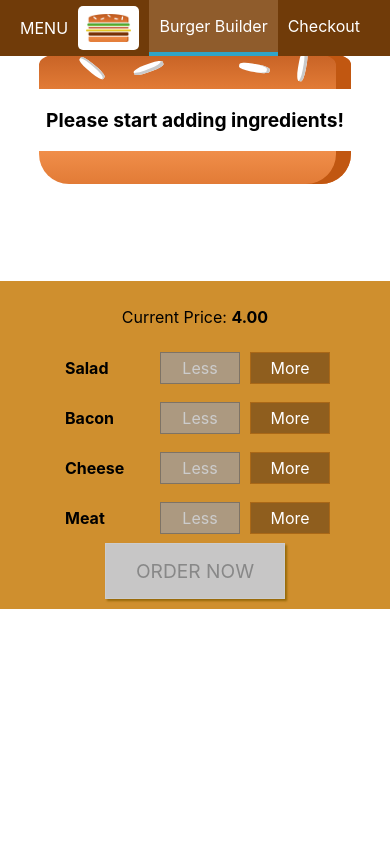
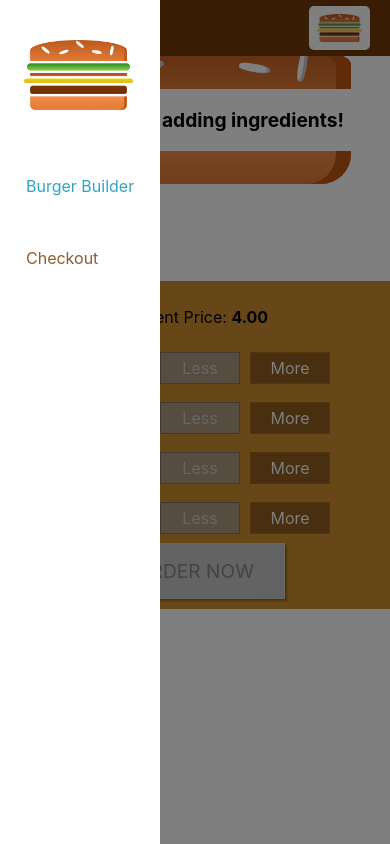
Before and after one commit to SandraCoburn/react-build-a-burger, a React (Create React App) app in the folder build-a-burger/: page / in a window 390 px wide. Built offline with nearby package versions, Linux system fonts and the light colour scheme.

Commit message:
SideDrawer build. media queries

```diff
--- a/build-a-burger/src/components/Layout/Layout.js
+++ b/build-a-burger/src/components/Layout/Layout.js
@@ -2,9 +2,12 @@
 import Aux from "../../hoc/Aux";
 import classes from "./Layout.module.css";
 import Toolbar from "../Navigation/Toolbar/Toolbar";
+import SideDrawer from "../Navigation/SideDrawer/SideDrawer";
+
 const layout = (props) => (
   <Aux>
     <Toolbar />
+    <SideDrawer />
     <main className={classes.Content}>{props.children}</main>
   </Aux>
 );
--- a/build-a-burger/src/components/Navigation/NavigationItems/NavigationItem/NavigationItem.module.css
+++ b/build-a-burger/src/components/Navigation/NavigationItems/NavigationItem/NavigationItem.module.css
@@ -1,23 +1,43 @@
 .NavigationItem {
-  margin: 0;
+  margin: 10px 0;
   box-sizing: border-box;
-  display: flex;
-  height: 100%;
+  display: block;
+  width: 100%;
   align-items: center;
 }
 .NavigationItem a {
-  color: white;
+  color: #8f5c2c;
   text-decoration: none;
-  height: 100%;
+  width: 100%;
   padding: 16px 10px;
-  border-bottom: 4px solid transparent;
   box-sizing: border-box;
   display: block;
 }
 .NavigationItem a:hover,
 .NavigationItem a:active,
 .NavigationItem a.active {
-  background-color: #8f5c2c;
-  border-bottom: 4px solid #30a4c8;
-  color: white;
+  color: #30a4c8;
 }
+@media (min-width: 500px) {
+  .NavigationItem {
+    margin: 0;
+
+    display: flex;
+    height: 100%;
+    widows: auto;
+    align-items: center;
+  }
+  .NavigationItem a {
+    color: white;
+    height: 100%;
+    padding: 16px 10px;
+    border-bottom: 4px solid transparent;
+  }
+  .NavigationItem a:hover,
+  .NavigationItem a:active,
+  .NavigationItem a.active {
+    background-color: #8f5c2c;
+    border-bottom: 4px solid #30a4c8;
+    color: white;
+  }
+}
--- a/build-a-burger/src/components/Navigation/NavigationItems/NavigationItems.module.css
+++ b/build-a-burger/src/components/Navigation/NavigationItems/NavigationItems.module.css
@@ -3,6 +3,12 @@
   padding: 0;
   list-style: none;
   display: flex;
+  flex-flow: column;
   align-items: center;
   height: 100%;
 }
+@media (min-width: 500px) {
+  .NavigationItems {
+    flex-flow: row;
+  }
+}
--- /dev/null
+++ b/build-a-burger/src/components/Navigation/SideDrawer/SideDrawer.js
@@ -0,0 +1,25 @@
+import React from "react";
+import Logo from "../../UI/Logo/Logo";
+import NavigationItems from "../NavigationItems/NavigationItems";
+import classes from "./SideDrawer.module.css";
+import Backdrop from "../../UI/Backdrop/Backdrop";
+import Aux from "../../../hoc/Aux";
+
+const SideDrawer = (props) => {
+  //...
+  return (
+    <Aux>
+      <Backdrop show />
+      <div className={classes.SideDrawer}>
+        <div className={classes.Logo}>
+          <Logo />
+        </div>
+
+        <nav>
+          <NavigationItems />
+        </nav>
+      </div>
+    </Aux>
+  );
+};
+export default SideDrawer;
--- /dev/null
+++ b/build-a-burger/src/components/Navigation/SideDrawer/SideDrawer.module.css
@@ -0,0 +1,29 @@
+.SideDrawer {
+  position: fixed;
+  width: 280;
+  max-width: 70%;
+  height: 100%;
+  left: 0;
+  top: 0;
+  z-index: 200;
+  background-color: white;
+  padding: 32px 16px;
+  box-sizing: border-box;
+  transition: transform 0.3s ease-out;
+}
+@media (min-width: 500px) {
+  .SideDrawer {
+    display: none;
+  }
+}
+
+.Open {
+  transform: translateX(0);
+}
+.Close {
+  transform: translateX(-100%);
+}
+.Logo {
+  height: 11%;
+  margin-bottom: 32px;
+}
--- a/build-a-burger/src/components/Navigation/Toolbar/Toolbar.js
+++ b/build-a-burger/src/components/Navigation/Toolbar/Toolbar.js
@@ -6,8 +6,11 @@
 const Toolbar = (props) => (
   <header className={classes.Toolbar}>
     <div>MENU</div>
-    <Logo />
-    <nav>
+    <div className={classes.Logo}>
+      <Logo />
+    </div>
+
+    <nav className={classes.DesktopOnly}>
       <NavigationItems />
     </nav>
   </header>
--- a/build-a-burger/src/components/Navigation/Toolbar/Toolbar.module.css
+++ b/build-a-burger/src/components/Navigation/Toolbar/Toolbar.module.css
@@ -16,3 +16,11 @@
 .Toolbar nav {
   height: 100%;
 }
+.Logo {
+  height: 80%;
+}
+@media (max-width: 499px) {
+  .DesktopOnly {
+    display: none;
+  }
+}
--- a/build-a-burger/src/components/UI/Logo/Logo.js
+++ b/build-a-burger/src/components/UI/Logo/Logo.js
@@ -3,7 +3,7 @@
 import classes from "./Logo.module.css";
 
 const Logo = (props) => (
-  <div className={classes.Logo}>
+  <div className={classes.Logo} style={{ height: props.height }}>
     <img src={burgerLogo} alt="MyBurger" />
   </div>
 );
--- a/build-a-burger/src/components/UI/Logo/Logo.module.css
+++ b/build-a-burger/src/components/UI/Logo/Logo.module.css
@@ -1,7 +1,7 @@
 .Logo {
   background-color: white;
   padding: 8px;
-  height: 80%;
+  height: 100%;
   box-sizing: border-box;
   border-radius: 5px;
 }
```
